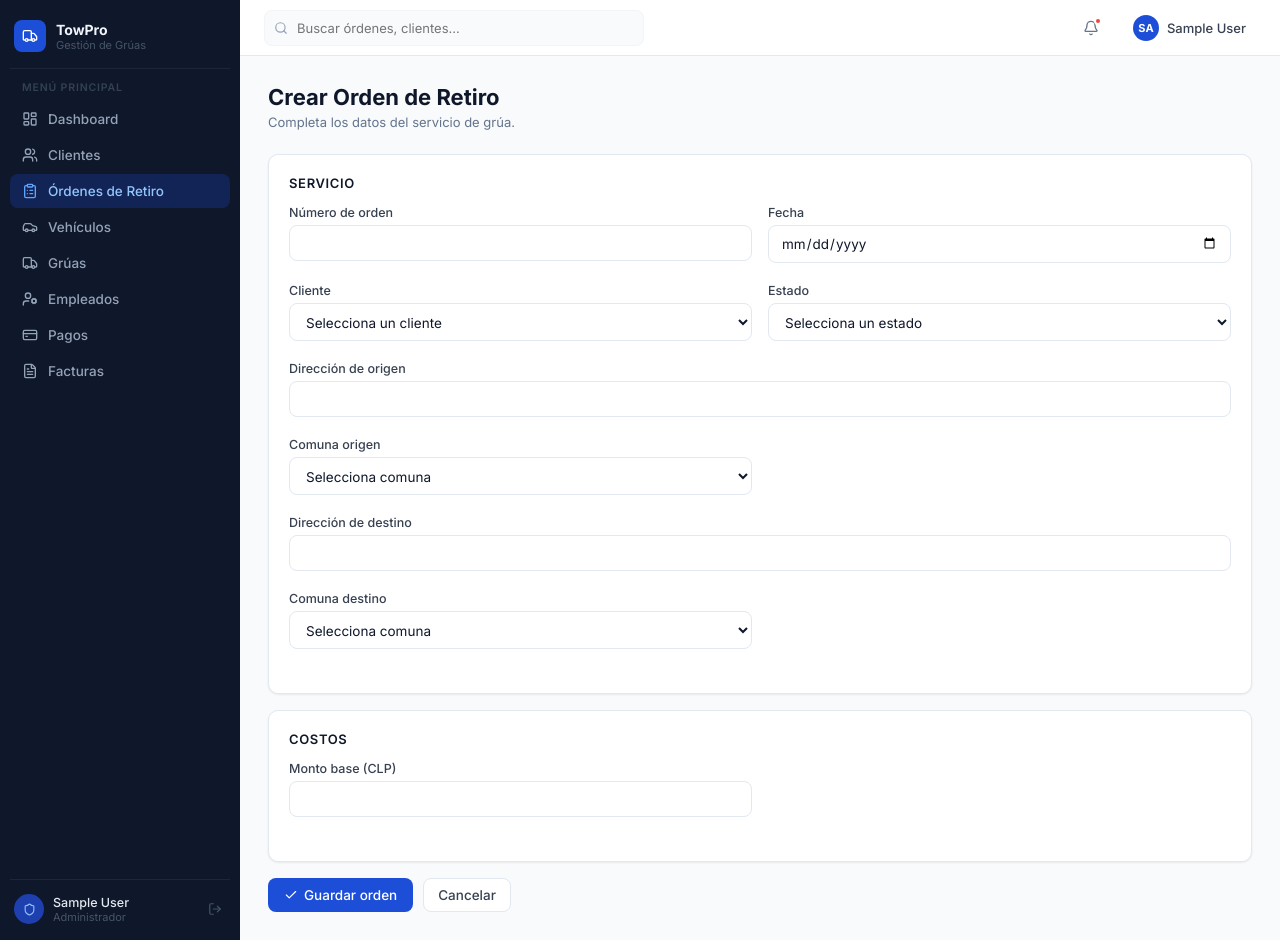
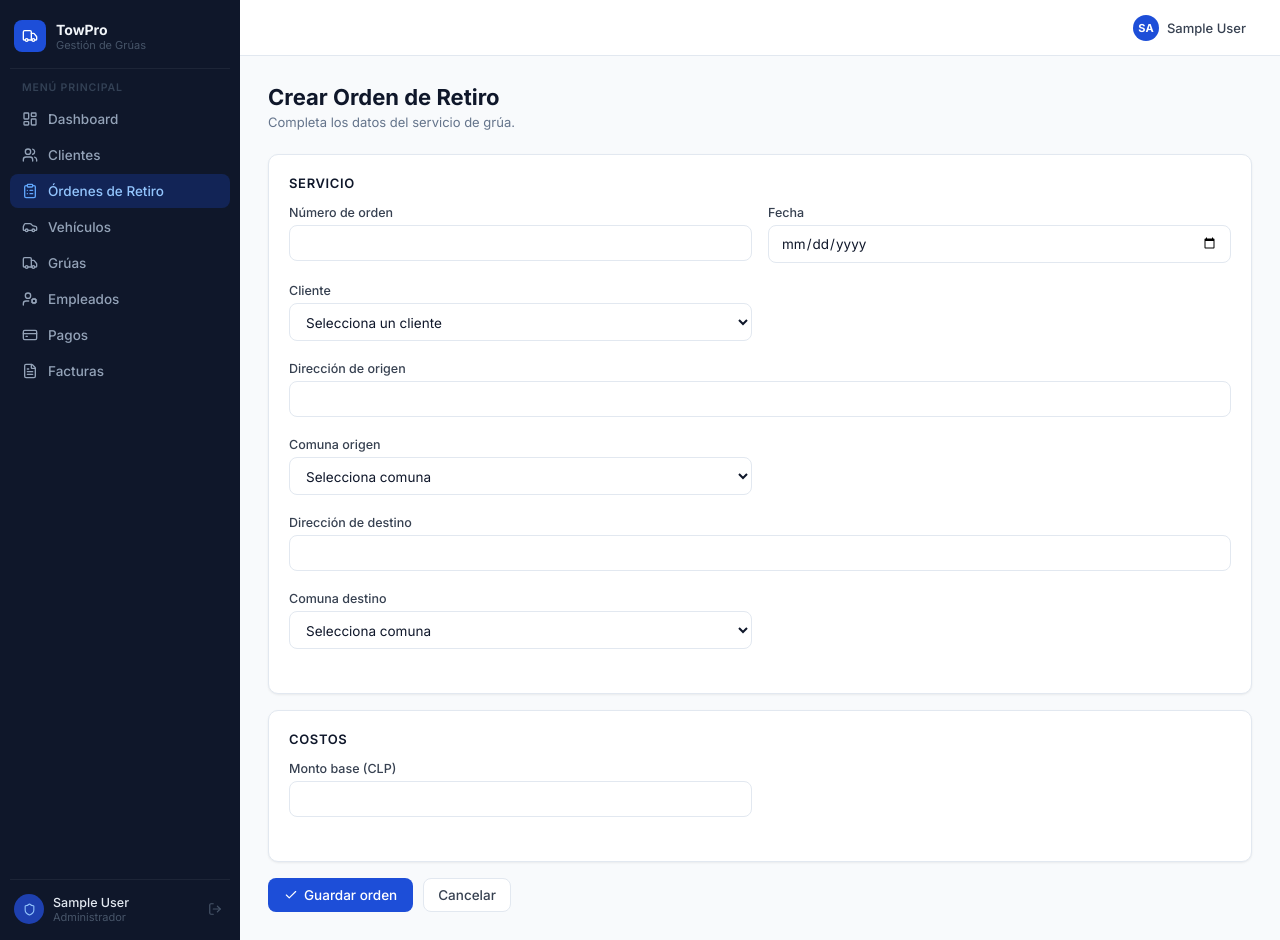
Before and after one commit to soda-caustica/bases, a Flask app: page /orders/create in a window 1280 px wide. Run offline with Flask 3, Linux system fonts and the light colour scheme; the visitor is signed in with stand-in values (Sample User, id 1); data that the repository does not hold is empty; some libraries are stand-ins or nearby versions.

Commit message:
se eliminaron cosas varias

```diff
--- a/flaskr/logistics.py
+++ b/flaskr/logistics.py
@@ -1,5 +1,3 @@
-from datetime import date
-
 from flask import (
     Blueprint, abort, flash, g, redirect, render_template, request, url_for
 )
--- a/flaskr/templates/base.html
+++ b/flaskr/templates/base.html
@@ -78,15 +78,7 @@
 
   <div class="main-area">
     <header class="topbar">
-      <div class="topbar-search">
-        <i data-lucide="search" style="width:14px;height:14px"></i>
-        <input type="text" placeholder="Buscar órdenes, clientes...">
-      </div>
       <div class="topbar-spacer"></div>
-      <button class="topbar-icon-btn" title="Notificaciones">
-        <i data-lucide="bell" style="width:16px;height:16px"></i>
-        <span class="topbar-dot"></span>
-      </button>
       <div class="topbar-profile-btn">
         <div class="topbar-avatar">{{ (g.user.name or g.user.rut)[:2]|upper }}</div>
         <span style="font-size:13px; font-weight:500;">{{ g.user.name or g.user.rut }}</span>
--- a/flaskr/templates/clients/list.html
+++ b/flaskr/templates/clients/list.html
@@ -13,7 +13,7 @@
 <form method="get" class="card table-toolbar" style="margin-bottom:16px;">
   <input type="text" name="q" placeholder="Buscar por nombre o RUT..." value="{{ filters.q }}" style="max-width:220px;">
   <select name="tipo" style="max-width:160px;">
-    <option value="">Persona o Empresa</option>
+    <option value="">Todos</option>
     <option value="persona" {{ 'selected' if filters.tipo == 'persona' }}>Persona</option>
     <option value="empresa" {{ 'selected' if filters.tipo == 'empresa' }}>Empresa</option>
   </select>
--- a/flaskr/templates/orders/form.html
+++ b/flaskr/templates/orders/form.html
@@ -33,15 +33,6 @@
         </select>
       </div>
       {% endif %}
-      <div class="form-group">
-        <label for="estado">Estado</label>
-        <select name="estado" id="estado" required>
-          <option value="">Selecciona un estado</option>
-          {% for value, label in states %}
-            <option value="{{ value }}">{{ label }}</option>
-          {% endfor %}
-        </select>
-      </div>
       <div class="form-group full-width">
         <label for="direccion_origen">Dirección de origen</label>
         <input type="text" name="direccion_origen" id="direccion_origen" required>
```
Also changed, not shown: flaskr/templates/receipts/detail.html (+0 -8 lines), 1 other file.
